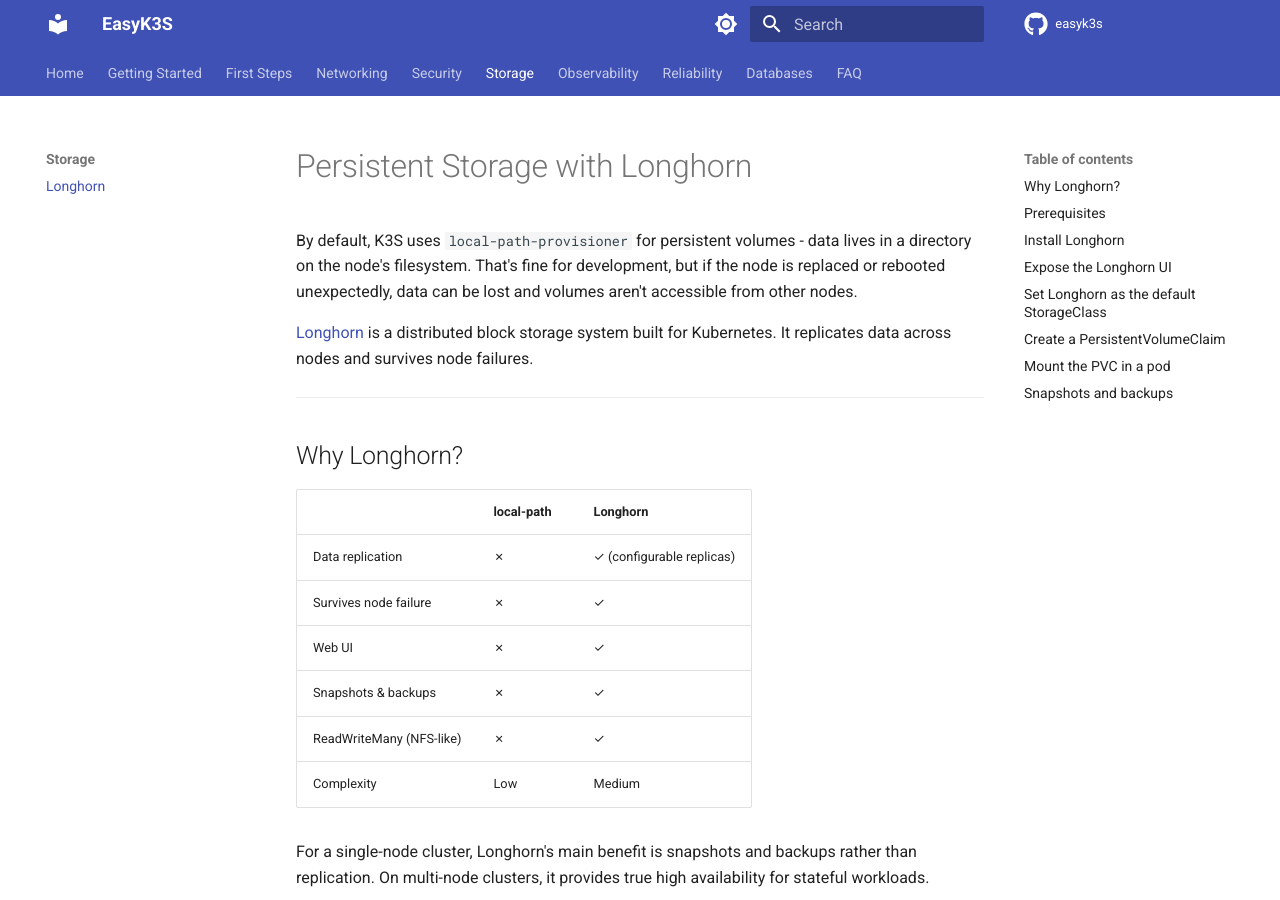
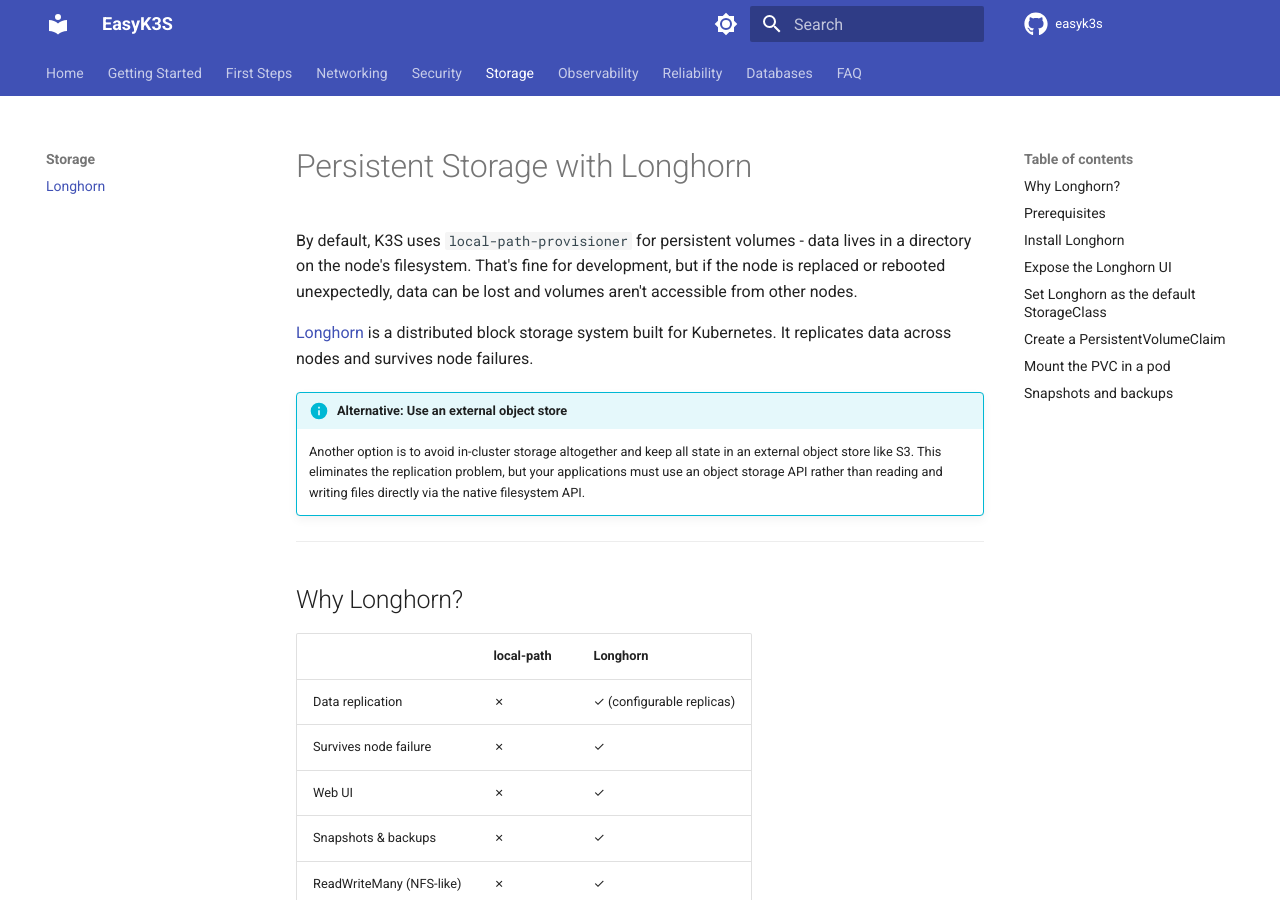
Before and after one commit to persunde/easyk3s, an MkDocs documentation site: the page built from docs/storage/longhorn.md, in a window 1280 px wide and 900 px high. Built offline with MkDocs 1.6.1 and Material for MkDocs 9.7.7, drawn with Linux system fonts in a browser that asks for light colours; comment, search, counter and statistics services are not loaded.

Commit message:
feat: add info box about consider to use remote object store instead of Longhorn

```diff
--- a/docs/storage/longhorn.md
+++ b/docs/storage/longhorn.md
@@ -3,6 +3,9 @@
 By default, K3S uses `local-path-provisioner` for persistent volumes - data lives in a directory on the node's filesystem. That's fine for development, but if the node is replaced or rebooted unexpectedly, data can be lost and volumes aren't accessible from other nodes.
 
 [Longhorn](https://longhorn.io) is a distributed block storage system built for Kubernetes. It replicates data across nodes and survives node failures.
+
+!!! info "Alternative: Use an external object store"
+    Another option is to avoid in-cluster storage altogether and keep all state in an external object store like S3. This eliminates the replication problem, but your applications must use an object storage API rather than reading and writing files directly via the native filesystem API.
 
 ---
 
```
